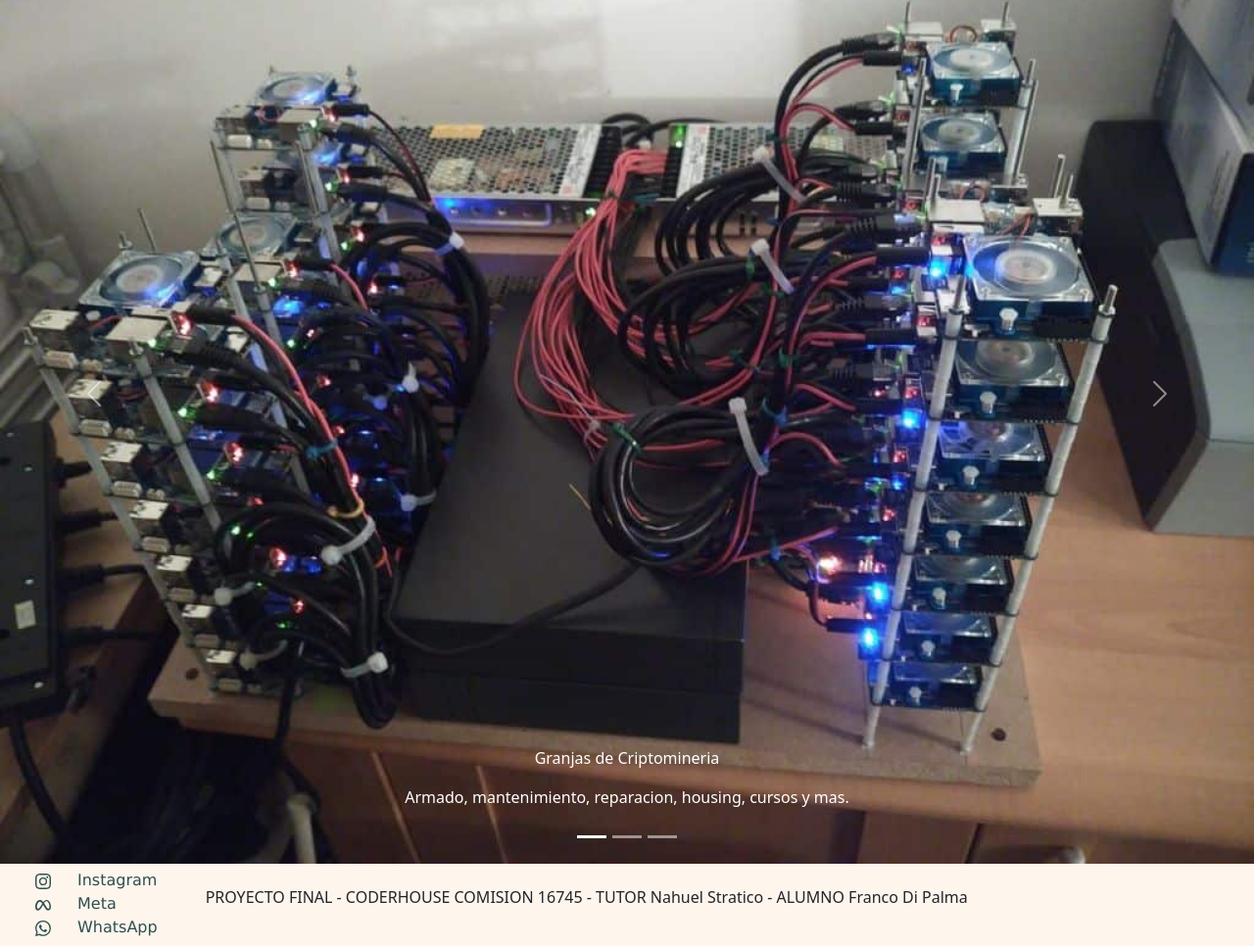
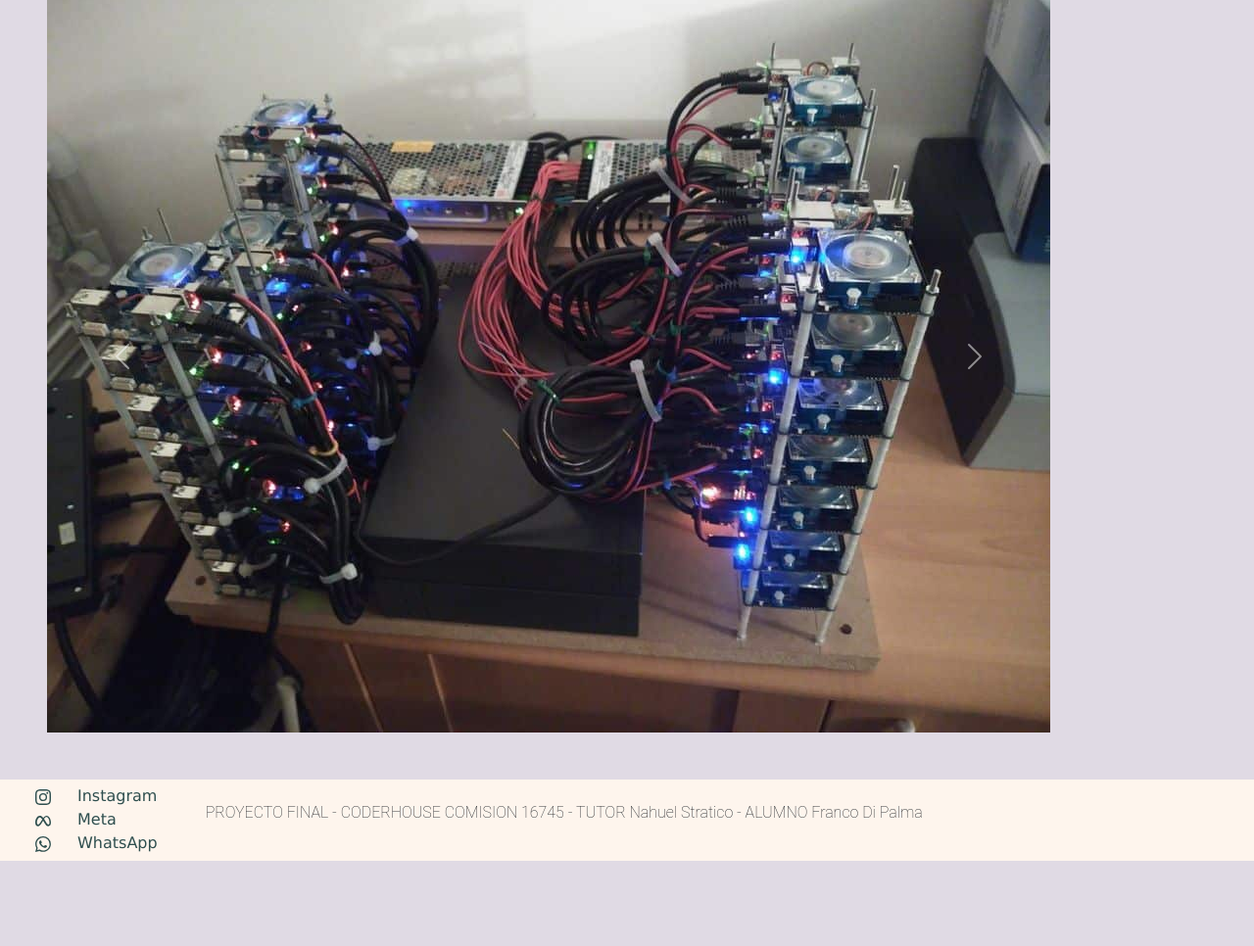
Before and after one commit to Fdipalma/entregagithub, a website: page galeria.html in a window 1280 px wide. Shown: the part 196-1162 px from the top of the page at 98% size. After the commit the page ends 1075 px from the top, so only its background shows below. Drawn offline with nearby package versions, Linux system fonts and the light colour scheme.

Commit message:
addColores

```diff
--- a/galeria.html
+++ b/galeria.html
@@ -10,9 +10,11 @@
         <link rel="shortcut icon" href="./assets/logo/favicom.png" type="image/x-icon">
         <title>Servicio Tecnico Ajax - Galeria </title>
 
+        <link href="https://cdn.jsdelivr.net/npm/bootstrap@5.1.3/dist/css/bootstrap.min.css" rel="stylesheet" integrity="sha384-1BmE4kWBq78iYhFldvKuhfTAU6auU8tT94WrHftjDbrCEXSU1oBoqyl2QvZ6jIW3" crossorigin="anonymous">
         <link rel="stylesheet" href="./css/bootstrap.css">
         <link rel="stylesheet" href="./scss/estilos.css">
-        <link href="https://cdn.jsdelivr.net/npm/bootstrap@5.1.3/dist/css/bootstrap.min.css" rel="stylesheet" integrity="sha384-1BmE4kWBq78iYhFldvKuhfTAU6auU8tT94WrHftjDbrCEXSU1oBoqyl2QvZ6jIW3" crossorigin="anonymous">
+
+
     </head>
 
 <body>
@@ -29,49 +31,34 @@
       </nav>
 
   </header>
+  <h2>Galeria de Imagenes</h2>
+    <main class="galeriaContenedor">
 
-    <main>
-                 <h2>Galeria de Imagenes</h2>
 
-                <div id="carouselExampleCaptions" class="carousel slide" data-bs-ride="carousel">
-                    <div class="carousel-indicators">
-                      <button type="button" data-bs-target="#carouselExampleCaptions" data-bs-slide-to="0" class="active" aria-current="true" aria-label="Slide 1"></button>
-                      <button type="button" data-bs-target="#carouselExampleCaptions" data-bs-slide-to="1" aria-label="Slide 2"></button>
-                      <button type="button" data-bs-target="#carouselExampleCaptions" data-bs-slide-to="2" aria-label="Slide 3"></button>
-                    </div>
+                 <div id="carouselExampleControls" class="carousel slide" data-bs-ride="carousel">
                   <div class="carousel-inner">
                     <div class="carousel-item active">
-                        <img src="./assets/img/imagenUno.jpg" class="d-block w-100" alt="GranjaCriptomonedas">
-                        <div class="carousel-caption d-none d-md-block">
-                          <p>Granjas de Criptomineria<p>
-                          <p>Armado, mantenimiento, reparacion, housing, cursos y mas.</p>
+                      <img src="./assets/img/imagenUno.jpg" class="d-block w-100" alt="...">
+                    </div>
+                    <div class="carousel-item">
+                      <img src="./assets/img/imagenDos.jpg" class="d-block w-100" alt="...">
+                    </div>
+                    <div class="carousel-item">
+                      <img src="./assets/img/imagenTres.jpg" class="d-block w-100" alt="...">
                     </div>
                   </div>
-                      <div class="carousel-item">
-                        <img src="./assets/img/imagenDos.jpg" class="d-block w-100" alt="">
-                        <div class="carousel-caption d-none d-md-block">
-                          <h5>Servicio tecnico general</h5>
-                          <p>Reparacion, mantenimiento, actualizaciones, protecciones y mas.</p>
-                        </div>
-                      </div>
-                      <div class="carousel-item">
-                        <img src="./assets/img/imagenTres.jpg" class="d-block w-100" alt="">
-                        <div class="carousel-caption d-none d-md-block">
-                          <h5>Componentes de ultima generacion</h5>
-                          <p>Importamos la mejor tecnologia, al mejor precio.</p>
-                        </div>
-                      </div>
-                    </div>
-                    <button class="carousel-control-prev" type="button" data-bs-target="#carouselExampleCaptions" data-bs-slide="prev">
+                  <button class="carousel-control-prev" type="button" data-bs-target="#carouselExampleControls" data-bs-slide="prev">
                     <span class="carousel-control-prev-icon" aria-hidden="true"></span>
                     <span class="visually-hidden">Previous</span>
                   </button>
-                    <button class="carousel-control-next" type="button" data-bs-target="#carouselExampleCaptions" data-bs-slide="next">
+                  <button class="carousel-control-next" type="button" data-bs-target="#carouselExampleControls" data-bs-slide="next">
                     <span class="carousel-control-next-icon" aria-hidden="true"></span>
                     <span class="visually-hidden">Next</span>
                   </button>
                 </div>
+
     </main>
+
 
                 <footer id="footer">
                   <nav class="footerUno">
--- a/scss/_bucles.scss
+++ b/scss/_bucles.scss
@@ -2,7 +2,7 @@
 
 @for $i from 2 to 7 {
     h#{$i} {
-        font-size: $i * 2rem;
+        font-size: $i + 0.5rem;
     }
 }
 
--- a/scss/_condicionales.scss
+++ b/scss/_condicionales.scss
@@ -11,7 +11,7 @@ $vista: samuel;
     }
 }@else {
     body{
-        background-color: indigo;
+        background-color: rgb(224, 218, 228);
     }
 }
 
--- a/scss/estilos.scss
+++ b/scss/estilos.scss
@@ -144,6 +144,14 @@ a:focus {
 
 
 /*SECCION GALERIA */
+
+.galeriaContenedor{
+    padding: 3rem;
+    margin: 0;
+    width: 100%;
+    display: flex;
+    align-items: center;
+}
 .galeriaPag{
     text-align: center;
     margin: 50px;
```
Also changed, not shown: contacto.html (+2 -2 lines), css/styles.css (deleted), scss/estilos.css, 1 other file. Lines whose indentation alone changed are shown as unchanged.
